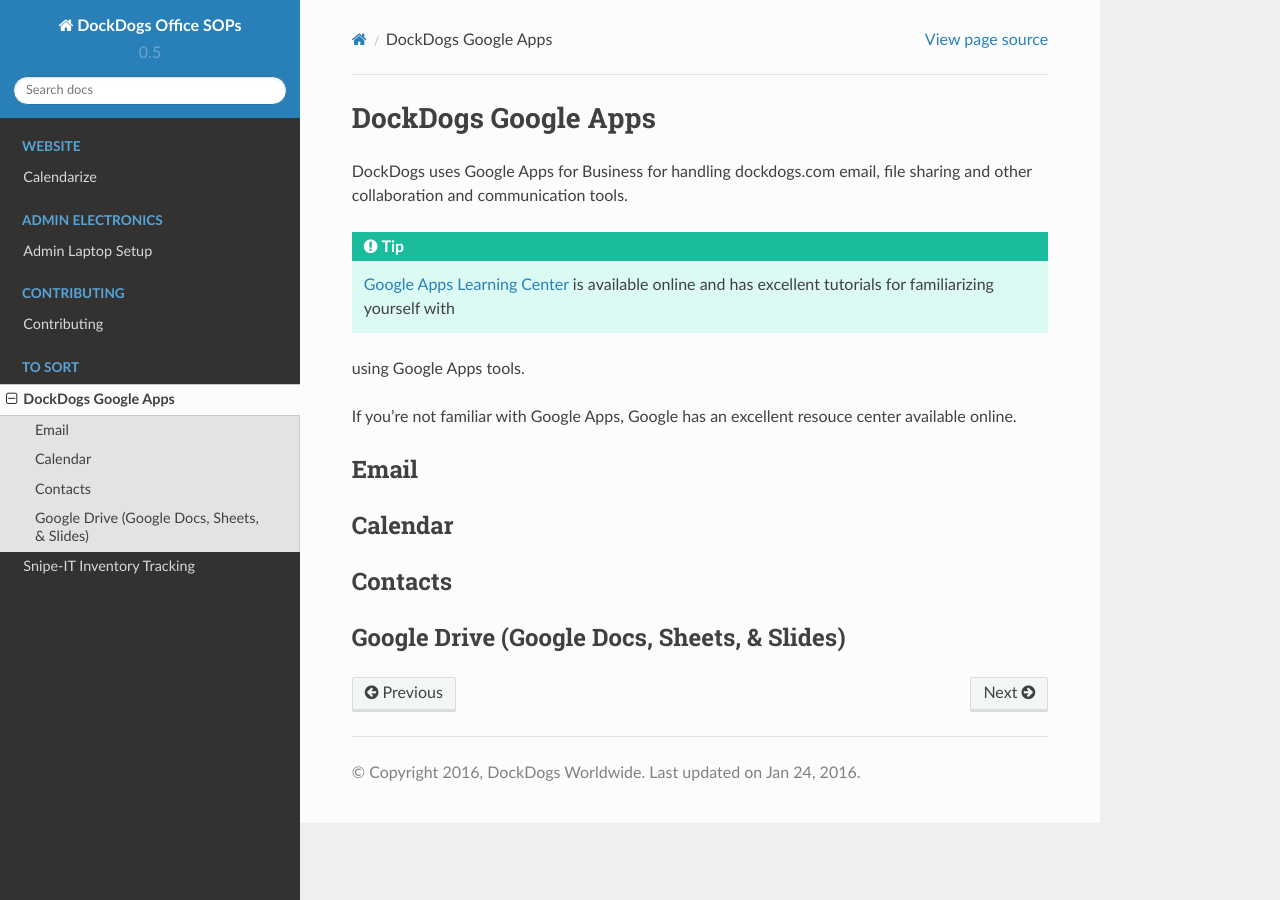
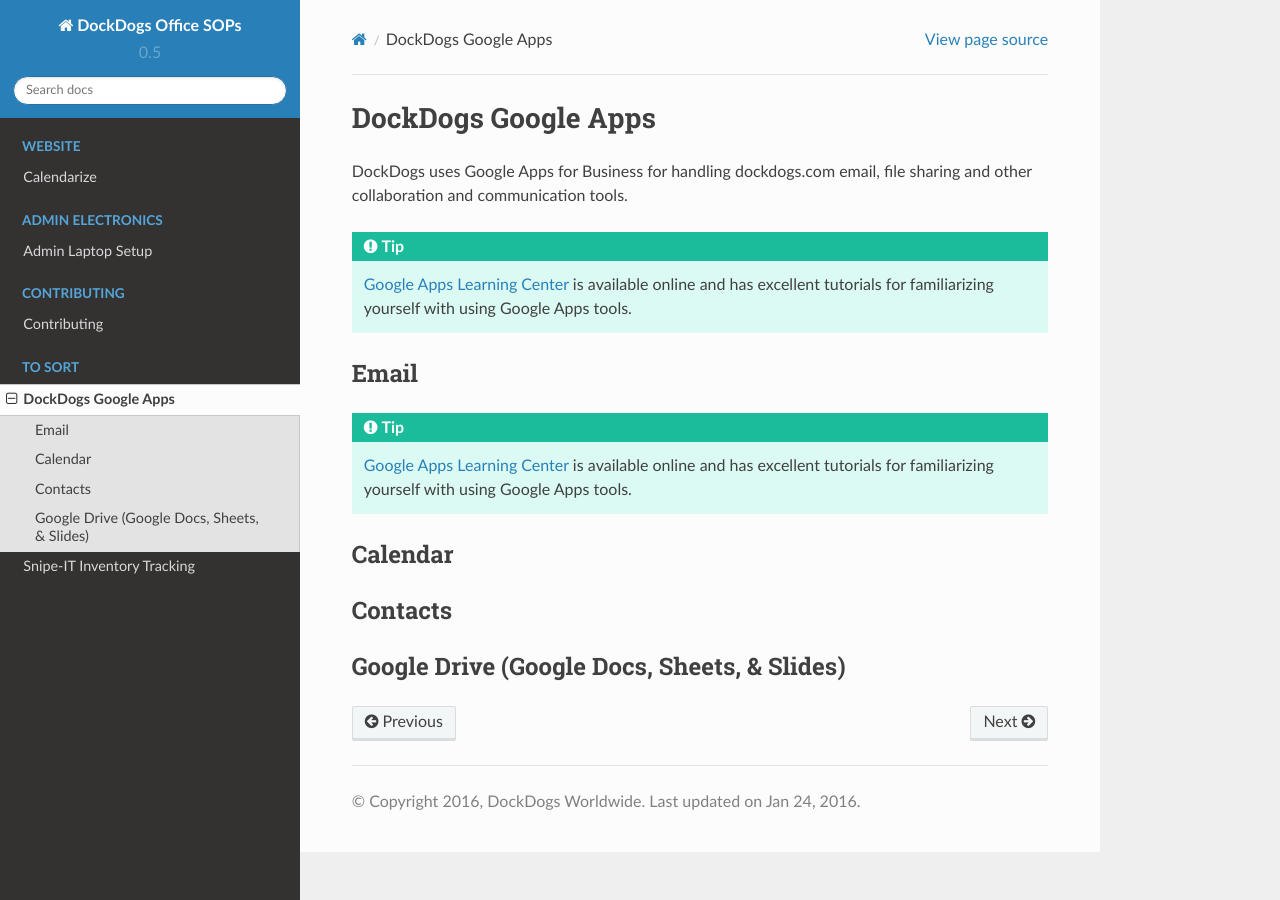
Before and after one commit to DockDogs/dockdogs-office-sops, a Sphinx documentation site: the page built from source/google-apps.rst, in a window 1280 px wide. Built offline with Sphinx 7.4.7 and the Read the Docs theme 2.0.0, drawn with Linux system fonts in a browser that asks for light colours.

Commit message:
mods to google

```diff
--- a/source/google-apps.rst
+++ b/source/google-apps.rst
@@ -3,13 +3,14 @@
 
 DockDogs uses Google Apps for Business for handling dockdogs.com email, file sharing and other collaboration and communication tools.
 
-.. tip:: `Google Apps Learning Center <https://apps.google.com/learning-center/>`_ is available online and has excellent tutorials for familiarizing yourself with
-using Google Apps tools.
+.. tip:: `Google Apps Learning Center <https://apps.google.com/learning-center/>`_ is available online and has excellent tutorials for familiarizing yourself with using Google Apps tools.
 
-If you're not familiar with Google Apps, Google has an excellent resouce center available online.
+
 
 Email
 ~~~~~~~~~~~~~~~~~~
+
+.. tip:: `Google Apps Learning Center <https://apps.google.com/learning-center/>`_ is available online and has excellent tutorials for familiarizing yourself with using Google Apps tools.
 
 
 
```
